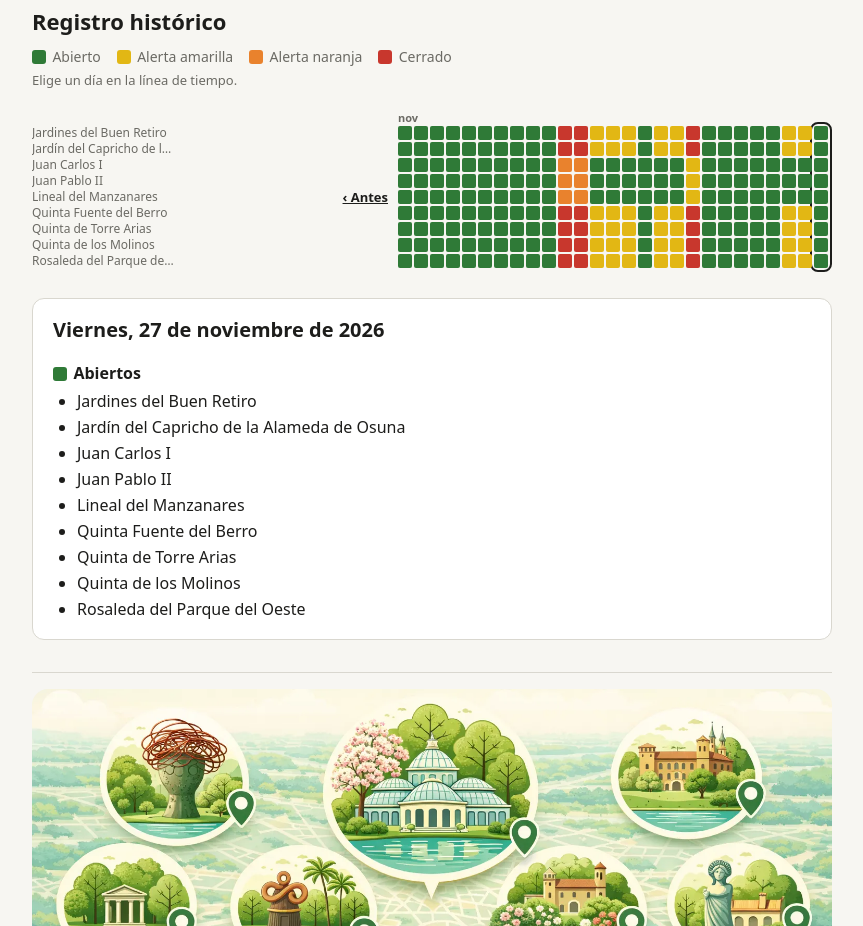
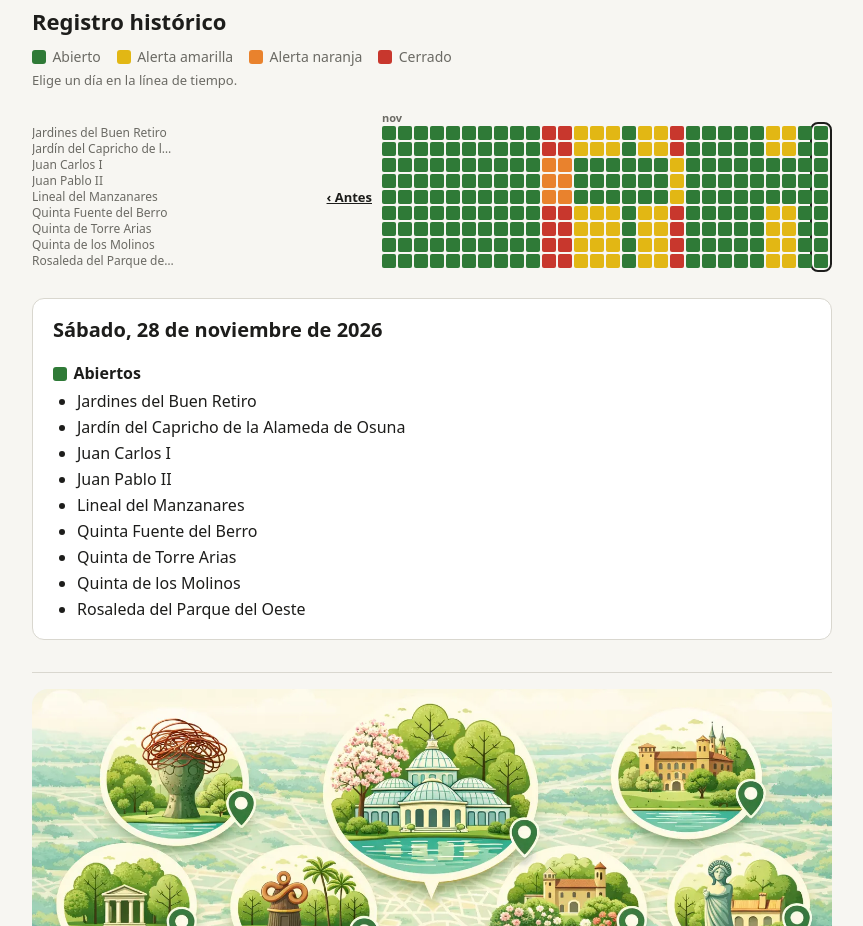
Before and after one commit to kikeenrique/ParquesMadridBot, a plain HTML site: page website/index.html in a window 1280 px wide. Shown: the part 1700-2626 px from the top of the page, without its empty margins (208-1071 px from the left). Drawn offline with Linux system fonts and the light colour scheme.

Commit message:
Update park state 2026-11-28T03:45:41Z

```diff
--- a/website/index.html
+++ b/website/index.html
@@ -15,6 +15,7 @@
 <link rel="icon" href="icon-192.png" type="image/png">
 <link rel="stylesheet" href="style.css">
 <style>
+body:has(#d-2026-11-28:checked) #p-2026-11-28{display:block}
 body:has(#d-2026-11-27:checked) #p-2026-11-27{display:block}
 body:has(#d-2026-11-26:checked) #p-2026-11-26{display:block}
 body:has(#d-2026-11-25:checked) #p-2026-11-25{display:block}
@@ -99,7 +100,8 @@ body:has(#d-2026-11-01:checked) #p-2026-11-01{display:block}
 <main class="viewer">
 <ol class="names" aria-hidden="true"><li>Jardines del Buen Retiro</li><li>Jardín del Capricho de la Alameda de Osuna</li><li>Juan Carlos I</li><li>Juan Pablo II</li><li>Lineal del Manzanares</li><li>Quinta Fuente del Berro</li><li>Quinta de Torre Arias</li><li>Quinta de los Molinos</li><li>Rosaleda del Parque del Oeste</li></ol>
 <div class="timeline" role="radiogroup" aria-label="Día">
-<input type="radio" name="dia" id="d-2026-11-27" checked><label for="d-2026-11-27" title="viernes, 27 de noviembre de 2026"><span class="vh">27 nov</span><i></i><i></i><i></i><i></i><i></i><i></i><i></i><i></i><i></i></label>
+<input type="radio" name="dia" id="d-2026-11-28" checked><label for="d-2026-11-28" title="sábado, 28 de noviembre de 2026"><span class="vh">28 nov</span><i></i><i></i><i></i><i></i><i></i><i></i><i></i><i></i><i></i></label>
+<input type="radio" name="dia" id="d-2026-11-27"><label for="d-2026-11-27" title="viernes, 27 de noviembre de 2026"><span class="vh">27 nov</span><i></i><i></i><i></i><i></i><i></i><i></i><i></i><i></i><i></i></label>
 <input type="radio" name="dia" id="d-2026-11-26"><label for="d-2026-11-26" title="jueves, 26 de noviembre de 2026"><span class="vh">26 nov</span><i class="l3"></i><i class="l3"></i><i></i><i></i><i></i><i class="l3"></i><i class="l3"></i><i class="l3"></i><i class="l3"></i></label>
 <input type="radio" name="dia" id="d-2026-11-25"><label for="d-2026-11-25" title="miércoles, 25 de noviembre de 2026"><span class="vh">25 nov</span><i class="l3"></i><i class="l3"></i><i></i><i></i><i></i><i class="l3"></i><i class="l3"></i><i class="l3"></i><i class="l3"></i></label>
 <input type="radio" name="dia" id="d-2026-11-24"><label for="d-2026-11-24" title="martes, 24 de noviembre de 2026"><span class="vh">24 nov</span><i></i><i></i><i></i><i></i><i></i><i></i><i></i><i></i><i></i></label>
@@ -129,9 +131,14 @@ body:has(#d-2026-11-01:checked) #p-2026-11-01{display:block}
 <a class="more" href="historico/2026-2.html" title="julio–octubre de 2026">‹ Antes</a>
 </div>
 </main>
+<section class="day panel" id="p-2026-11-28">
+<h2>Sábado, 28 de noviembre de 2026</h2>
+
+<h3><i class="l1"></i>Abiertos</h3><ul><li>Jardines del Buen Retiro</li><li>Jardín del Capricho de la Alameda de Osuna</li><li>Juan Carlos I</li><li>Juan Pablo II</li><li>Lineal del Manzanares</li><li>Quinta Fuente del Berro</li><li>Quinta de Torre Arias</li><li>Quinta de los Molinos</li><li>Rosaleda del Parque del Oeste</li></ul>
+</section>
 <section class="day panel" id="p-2026-11-27">
 <h2>Viernes, 27 de noviembre de 2026</h2>
-
+<p class="note">Estado al final del día.</p>
 <h3><i class="l1"></i>Abiertos</h3><ul><li>Jardines del Buen Retiro</li><li>Jardín del Capricho de la Alameda de Osuna</li><li>Juan Carlos I</li><li>Juan Pablo II</li><li>Lineal del Manzanares</li><li>Quinta Fuente del Berro</li><li>Quinta de Torre Arias</li><li>Quinta de los Molinos</li><li>Rosaleda del Parque del Oeste</li></ul>
 </section>
 <section class="day panel" id="p-2026-11-26">
```
